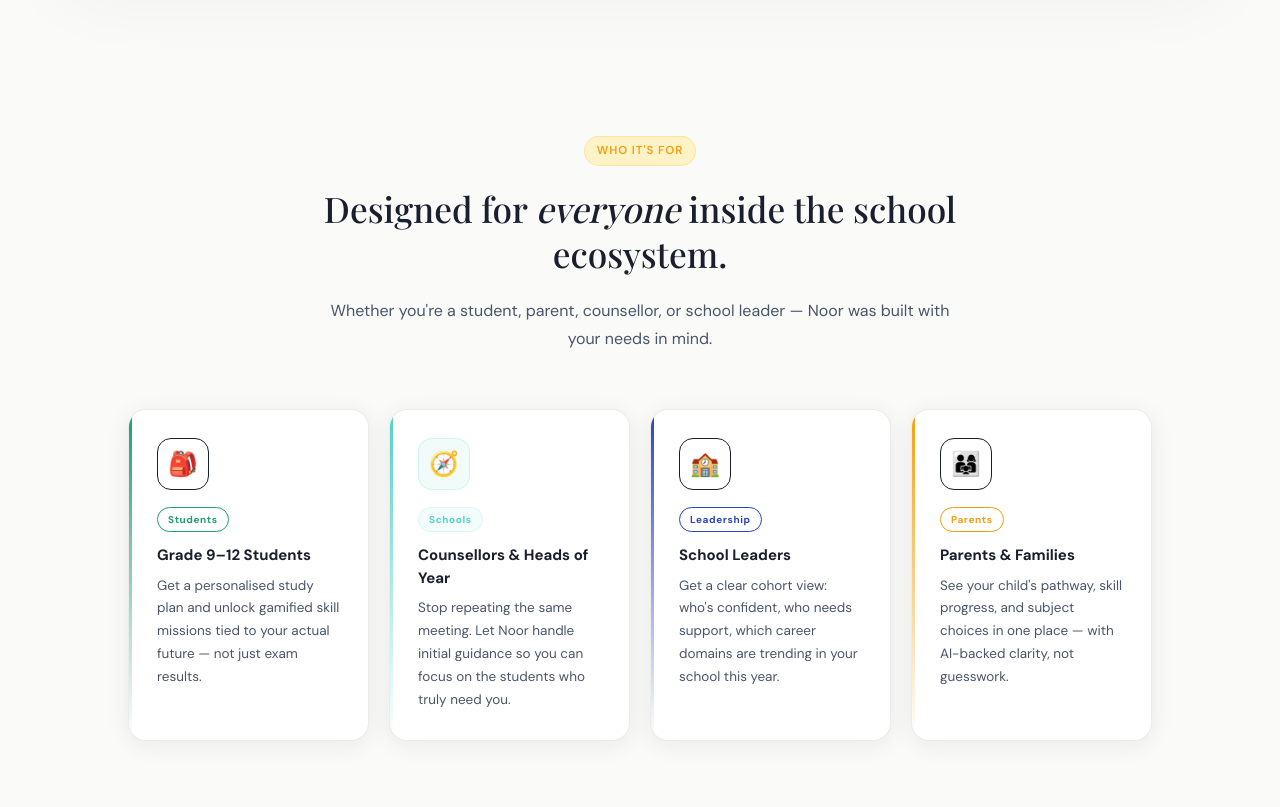
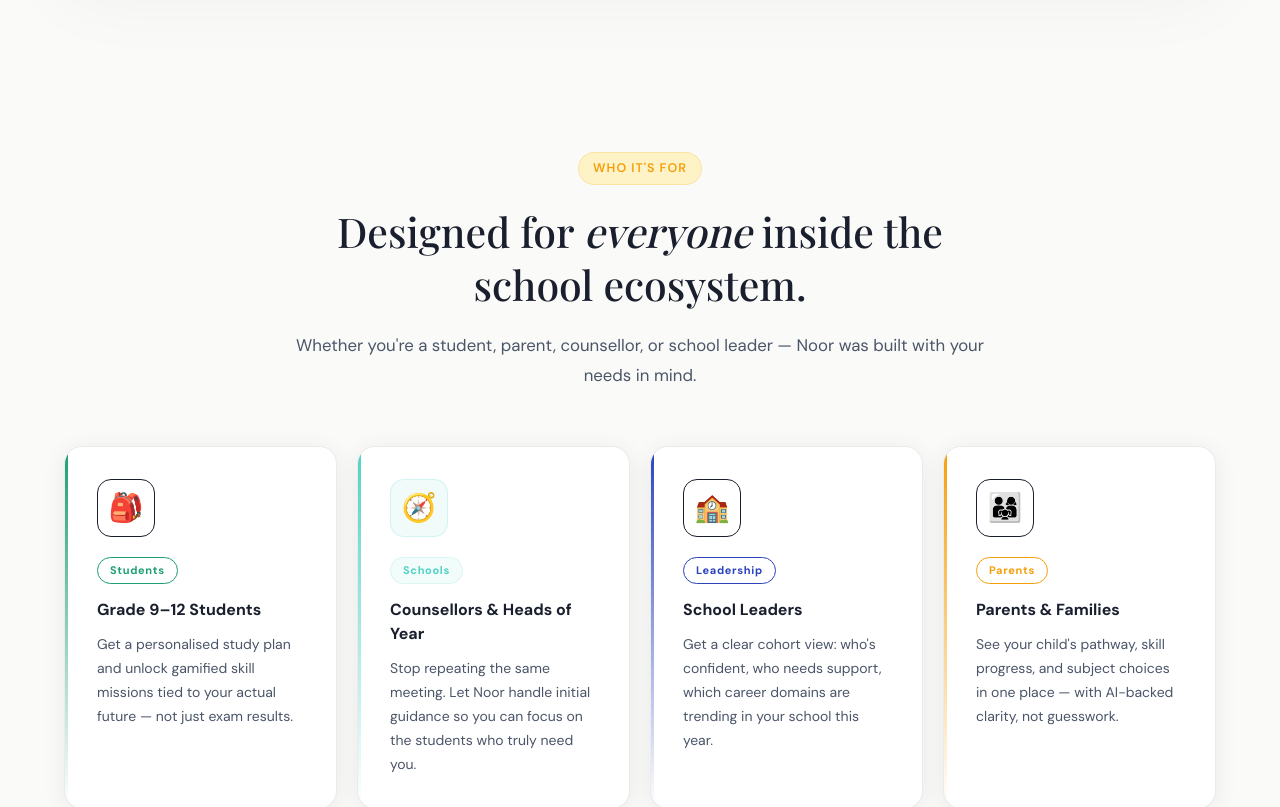
Before and after one commit to Noor-AI-dvisor/noor-landingPage, a React (Vite) app: page / in a window 1280 px wide. Shown: the part 2540-3347 px from the top of the page. Built offline with nearby package versions, Linux system fonts and the light colour scheme; a web font is replaced by a local one.

Commit message:
logo fixed , 1920x1080 supported

```diff
--- a/src/components/Footer.tsx
+++ b/src/components/Footer.tsx
@@ -6,11 +6,11 @@
     <footer className="relative z-10 border-t border-[var(--divider)] px-[clamp(24px,8vw,120px)] py-[clamp(32px,5vh,56px)]">
       <div className="flex items-center justify-between flex-wrap gap-5">
 
-        <div className="flex flex-col gap-1">
+        <div className="flex flex-col gap-1 w-fit">
           <img
             src={theme === "dark" ? logoDark : logo}
             alt="Noor"
-            className="h-10 w-auto"
+            className="h-12 w-auto object-contain"
           />
           <p className="text-[12px] text-[var(--t-s)] font-display italic">
             From curiosity to capability.
--- a/src/components/WhoSection.tsx
+++ b/src/components/WhoSection.tsx
@@ -33,29 +33,29 @@
   return (
     <section
       id="who"
-      className="py-24 px-6 bg-[var(--bg)] text-center transition-[background] duration-300"
+      className="py-28 px-[clamp(24px,5vw,64px)] bg-[var(--bg)] text-center transition-[background] duration-300"
     >
       {/* Header */}
-      <div className="max-w-[640px] mx-auto mb-14">
-        <span className="inline-flex items-center gap-1.5 px-3 py-[5px] bg-[var(--amber-bg)] border border-[rgba(245,158,11,0.2)] rounded-full text-[0.72rem] font-semibold text-accent-amber tracking-[0.08em] uppercase mb-5">
+      <div className="max-w-[700px] mx-auto mb-14">
+        <span className="inline-flex items-center gap-1.5 px-3.5 py-1.5 bg-[var(--amber-bg)] border border-[rgba(245,158,11,0.2)] rounded-full text-[0.78rem] font-semibold text-accent-amber tracking-[0.08em] uppercase mb-5">
           Who It's For
         </span>
 
-        <h2 className="font-display text-[clamp(1.5rem,3vw,2.2rem)] font-medium leading-[1.3] text-[var(--text-h)] mb-5">
+        <h2 className="font-display text-[clamp(1.75rem,3.2vw,2.6rem)] font-medium leading-[1.3] text-[var(--text-h)] mb-5">
           Designed for <em className="italic">everyone</em> inside the school ecosystem.
         </h2>
 
-        <p className="text-base leading-[1.75] text-[var(--text-b)]">
+        <p className="text-[1.05rem] leading-[1.75] text-[var(--text-b)]">
           Whether you're a student, parent, counsellor, or school leader — Noor was built with your needs in mind.
         </p>
       </div>
 
-      {/* Cards grid */}
-      <div className="max-w-5xl mx-auto grid grid-cols-[repeat(auto-fit,minmax(240px,1fr))] gap-5">
+      {/* Cards grid — full width, 4 equal columns on large screens */}
+      <div className="grid grid-cols-1 sm:grid-cols-2 xl:grid-cols-4 gap-5">
         {CARDS.map((card, i) => (
           <div
             key={card.role}
-            className="relative bg-[var(--card-bg)] border border-[var(--card-border)] rounded-[18px] p-7 text-left overflow-hidden shadow-card transition-all duration-200 hover:-translate-y-1 hover:shadow-[0_12px_40px_rgba(0,0,0,0.12)] opacity-0 translate-y-[30px] scale-[0.97] animate-fade-up-scale"
+            className="relative bg-[var(--card-bg)] border border-[var(--card-border)] rounded-[18px] p-8 text-left overflow-hidden shadow-card transition-all duration-200 hover:-translate-y-1 hover:shadow-[0_14px_44px_rgba(0,0,0,0.12)] opacity-0 translate-y-[30px] scale-[0.97] animate-fade-up-scale"
             style={{ animationDelay: `${0.2 + i * 0.15}s` }}
           >
             {/* Accent bar */}
@@ -66,7 +66,7 @@
 
             {/* Icon */}
             <div
-              className="w-[52px] h-[52px] rounded-[14px] flex items-center justify-center text-2xl mb-4 border"
+              className="w-[58px] h-[58px] rounded-[14px] flex items-center justify-center text-[1.75rem] mb-5 border"
               style={{ background: `${card.accent}15`, borderColor: `${card.accent}30` }}
             >
               {card.emoji}
@@ -74,14 +74,14 @@
 
             {/* Role badge */}
             <div
-              className="inline-block px-2.5 py-1 rounded-full text-[10px] font-extrabold tracking-[0.06em] mb-3 border"
+              className="inline-block px-3 py-1 rounded-full text-[11px] font-extrabold tracking-[0.06em] mb-3.5 border"
               style={{ color: card.accent, background: `${card.accent}12`, borderColor: `${card.accent}25` }}
             >
               {card.role}
             </div>
 
-            <h3 className="text-[15px] font-bold text-[var(--text-h)] mb-2">{card.subtitle}</h3>
-            <p className="text-[13.5px] leading-[1.7] text-[var(--text-b)]">{card.desc}</p>
+            <h3 className="text-[16px] font-bold text-[var(--text-h)] mb-2.5">{card.subtitle}</h3>
+            <p className="text-[14px] leading-[1.72] text-[var(--text-b)]">{card.desc}</p>
           </div>
         ))}
       </div>
```
Also changed, not shown: 3 other files (tests, documents, lock files or other folders).
